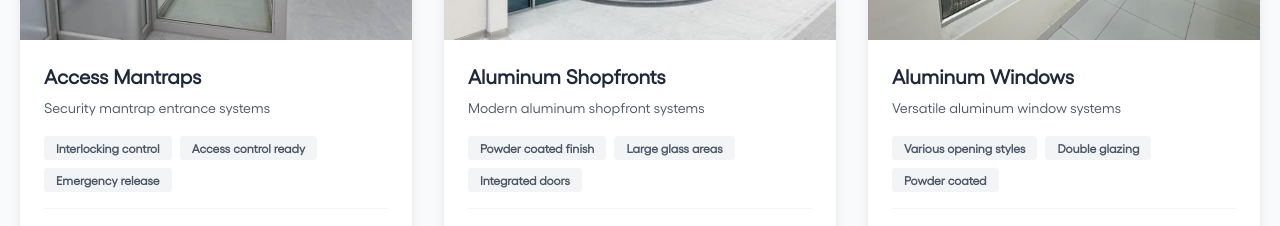
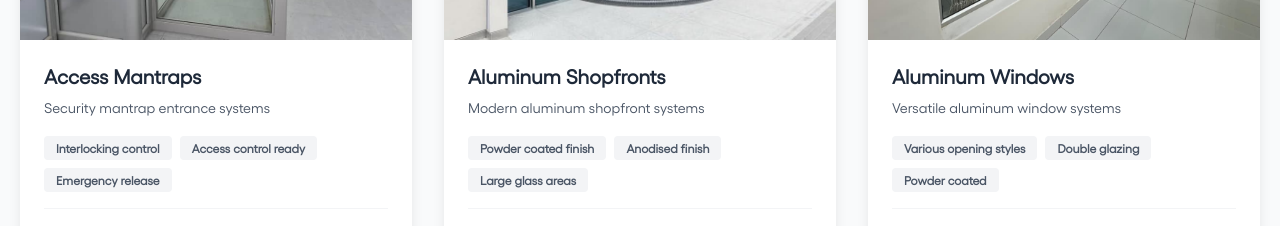
Before and after one commit to Mutombe/gsf, a React (Vite) app in the folder website/: page /products in a window 1280 px wide. Shown: the part 1220-1446 px from the top of the page. Built offline with nearby package versions, Linux system fonts and the light colour scheme.

Commit message:
all changes

```diff
--- a/website/src/components/products.jsx
+++ b/website/src/components/products.jsx
@@ -113,9 +113,9 @@ const Products = () => {
         "Contemporary aluminum shopfront systems combining security with style. Features powder-coated frames, large glass panels, and integrated door systems. Perfect for retail stores, showrooms, and commercial premises.",
       features: [
         "Powder coated finish",
+        "Anodised finish",
         "Large glass areas",
         "Integrated doors",
-        "Anodised finish",
         "Weather resistant",
         "Low maintainance",
       ],
```
